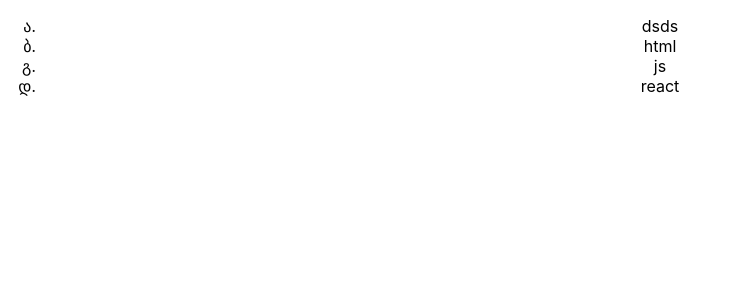
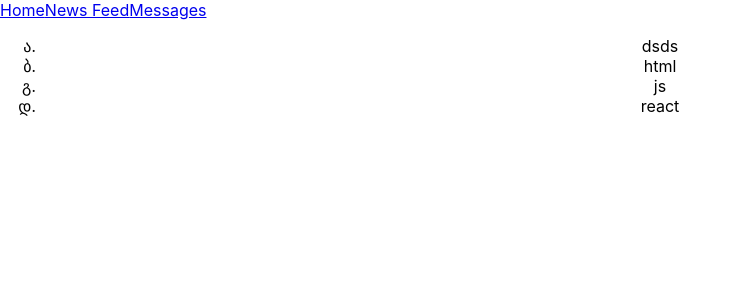
Before and after one commit to krups88/my-app, a React (Create React App) app: page / in a window 1280 px wide. Shown: the top 300 px of the page, without its empty margins (0-741 px from the left). Built offline with nearby package versions, Linux system fonts and the light colour scheme.

Commit message:
lessons_07

```diff
--- a/src/App.js
+++ b/src/App.js
@@ -3,15 +3,32 @@
 
 const App = () => {
   return (
-    <div className="App">
-      <ul>
-        <li>dsds</li>
-        <li>html</li>
-        <li>js</li>
-        <li>react</li>
-      </ul>
+    <div>
+      <Header />
+      <Technologies />
     </div>
   );
 }
+const Header = () => {
+  return (
+    <div>
+      <a href="#s">Home</a>
+      <a href="#s">News Feed</a>
+      <a href="#s">Messages</a>
+    </div>
+  );
+}
+export default App;
 
-export default App;
+const Technologies = () => {
+  return (
+    <div>
+        <ul>
+          <li>dsds</li>
+          <li>html</li>
+          <li>js</li>
+          <li>react</li>
+        </ul>
+      </div>
+  );
+}
```
